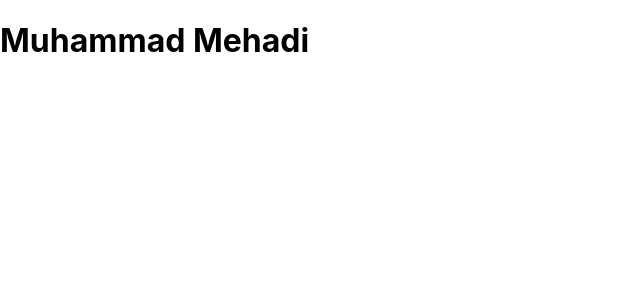
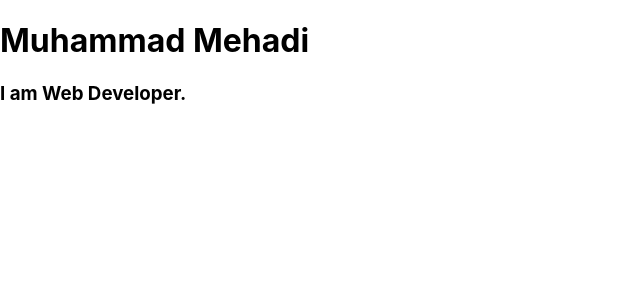
Before and after one commit to Programmer-Mehadi/reactapp1, a React (Create React App) app: page / in a window 1280 px wide. Shown: the top 300 px of the page, without its empty margins (0-640 px from the left). Built offline with nearby package versions, Linux system fonts and the light colour scheme.

Commit message:
render multiple element

```diff
--- a/src/index.js
+++ b/src/index.js
@@ -3,7 +3,21 @@ import ReactDOM from 'react-dom';
 import './index.css';
 // import reportWebVitals from './reportWebVitals';
 
-ReactDOM.render(<h1>Muhammad Mehadi</h1>, document.getElementById('root'));
+/* first parameter ki dakhabo tai , 2nd parameter kothay dekhabo. */
+/*
+multi jsx render :
+
+way-1: [
+<h1>Muhammad Mehadi</h1>,
+<h3>I am Web Developer.</h3>
+]
+way-2:
+<div ><h1>Muhammad Mehadi</h1>
+<h3>I am Web Developer.</h3></div>
+*/
+ReactDOM.render(<div ><h1>Muhammad Mehadi</h1>
+<h3>I am Web Developer.</h3></div>
+  , document.getElementById('root'));
 
 
 
```
